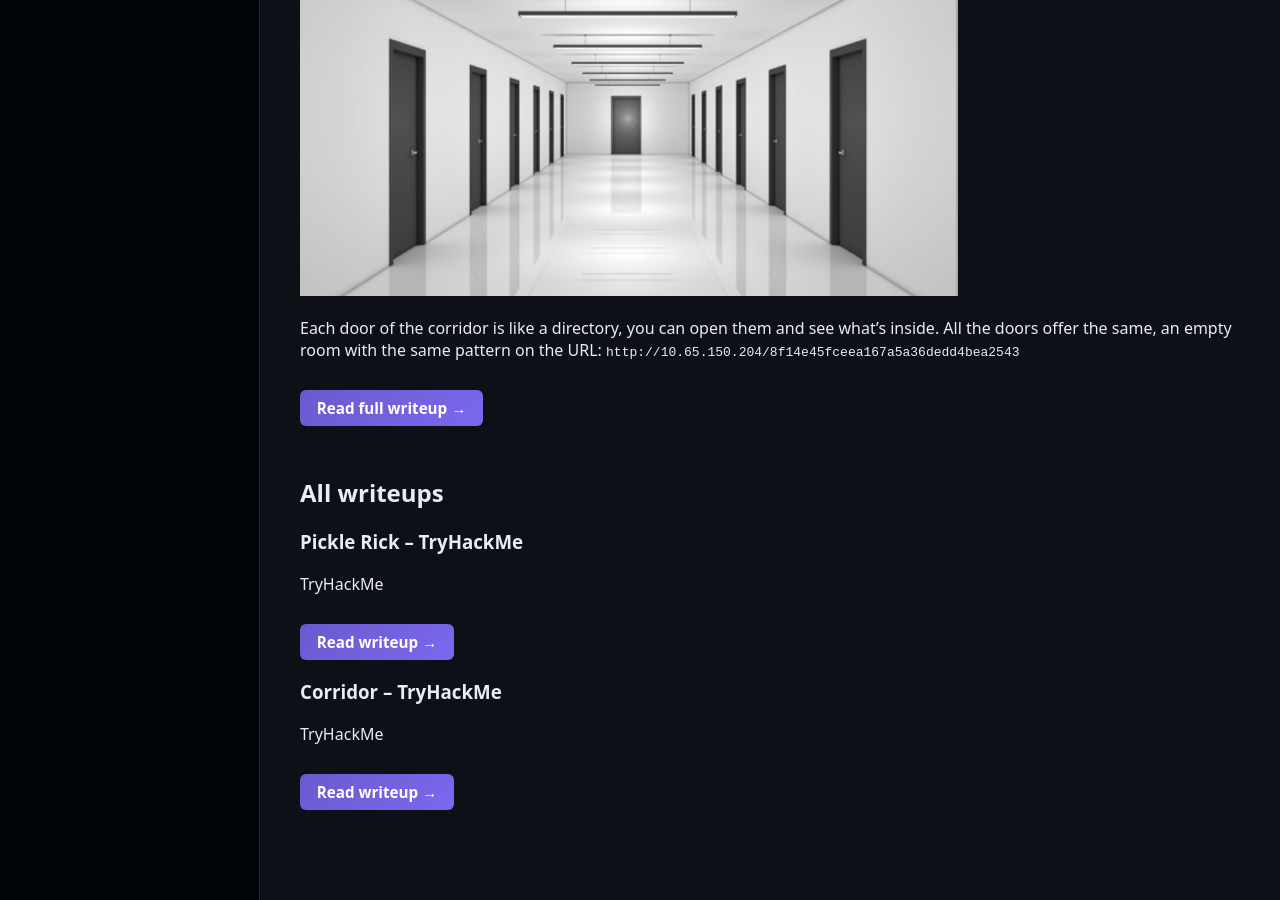
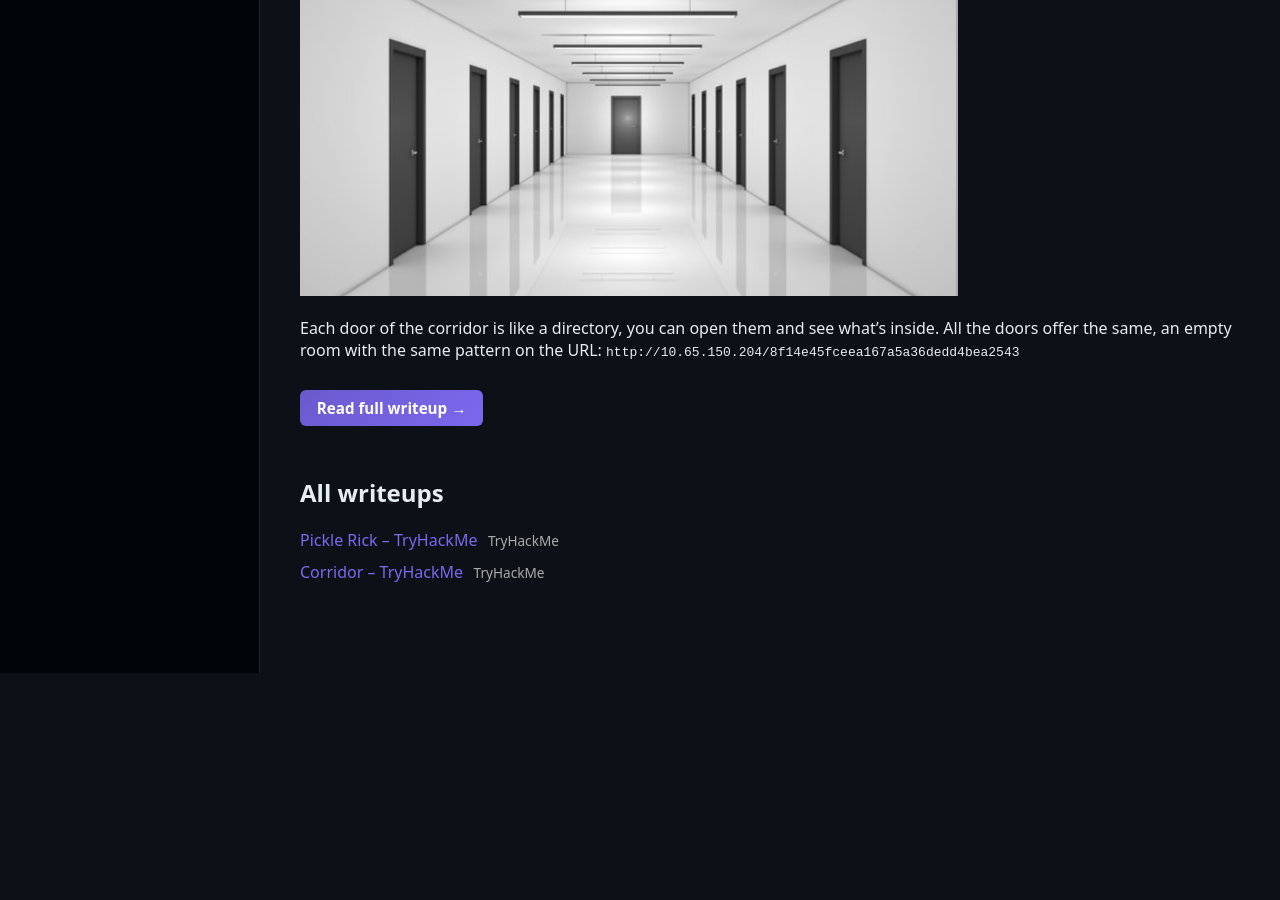
Before and after one commit to tch4vi/tch4vi.github.io, a Jekyll site: the page built from index.html, in a window 1280 px wide and 900 px high, scrolled down 813 px. Built offline with Jekyll 4.4.1, drawn with Linux system fonts in a browser that asks for light colours; after the commit the page ends 1486 px from its top, so only the background shows below that.

Commit message:
Update index.html

```diff
--- a/index.html
+++ b/index.html
@@ -25,16 +25,14 @@ title: Home
 
 <section>
   <h2>All writeups</h2>
-    <div class="writeups-grid">
+    <ul class="writeup-list">
       {% for w in site.writeups %}
-      <div class="writeup-card">
-        <h3>{{ w.title }}</h3>
-        <p class="meta">{{ w.platform }}</p>
-        <a href="{{ w.url }}" class="read-more">Read writeup →</a>
-      </div>
+      <li>
+        <a href="{{ w.url }}" class="writeup-link">
+          {{ w.title }}
+        </a>
+        <span class="platform">{{ w.platform }}</span>
+      </li>
       {% endfor %}
-    </div>
-
-
-
+    </ul>
 </section>
```
